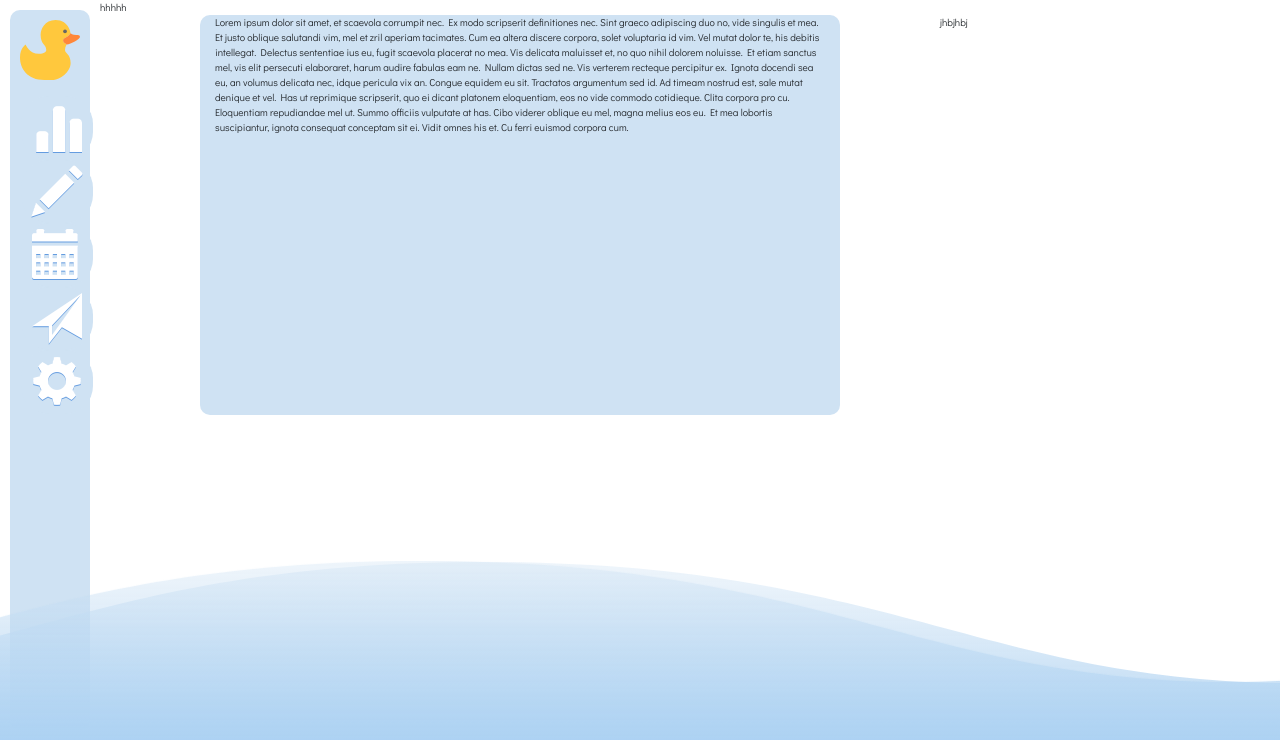
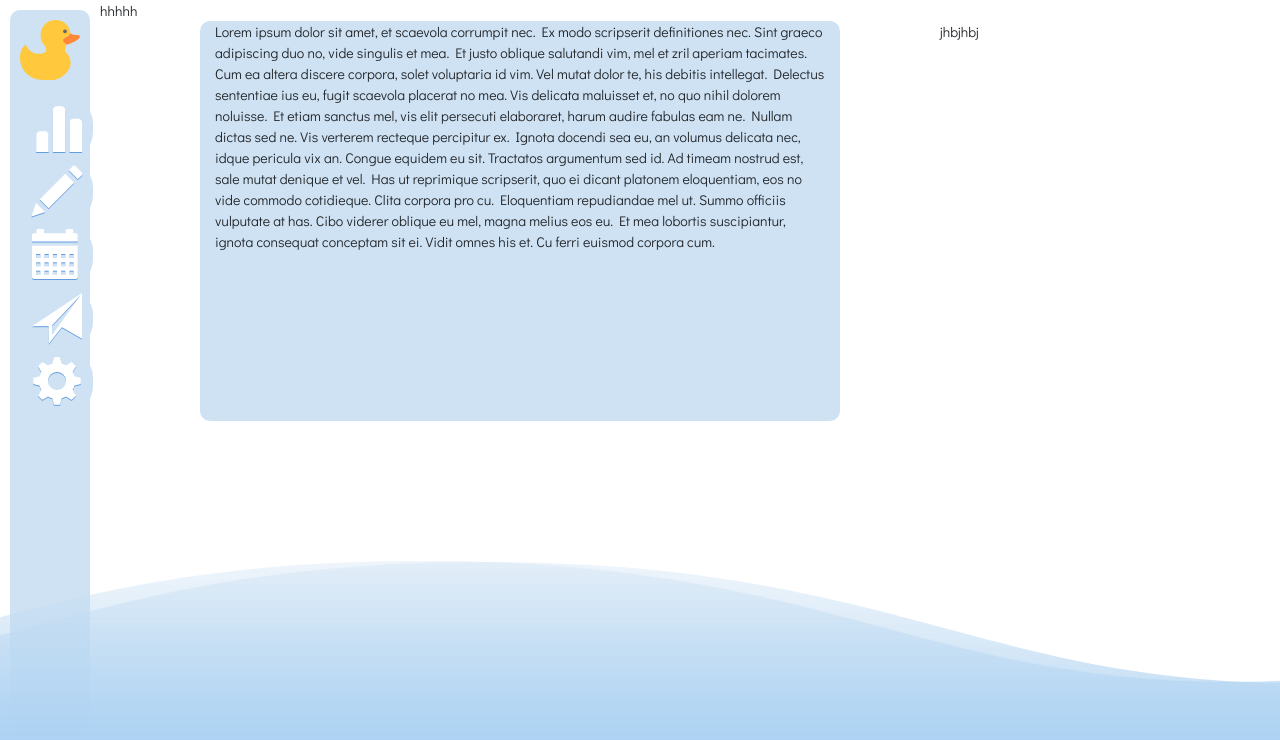
Before and after one commit to devzu/KOMA, a React (Create React App) app in the folder koma-app/: page / in a window 1280 px wide. Shown: the top 740 px of the page. Built offline with nearby package versions, Linux system fonts and the light colour scheme; a web font is replaced by a local one.

Commit message:
Fixat router
Jag är BÄST

```diff
--- a/koma-app/src/App.js
+++ b/koma-app/src/App.js
@@ -101,6 +101,7 @@ const MainMenu = () => {
       {
         return (
             <Router>
+            <div>
               <link rel="stylesheet" href="https://stackpath.bootstrapcdn.com/bootstrap/4.1.3/css/bootstrap.min.css" integrity="sha384-MCw98/SFnGE8fJT3GXwEOngsV7Zt27NXFoaoApmYm81iuXoPkFOJwJ8ERdknLPMO" crossorigin="anonymous"></link>
               <div className="App">
 
@@ -120,6 +121,7 @@ const MainMenu = () => {
                 </div>
               </div>
               </div> </div>
+            </div>
             </Router>
         );
       }
--- a/koma-app/src/index.js
+++ b/koma-app/src/index.js
@@ -1,8 +1,8 @@
 import React from 'react';
 import ReactDOM from 'react-dom';
 import './index.css';
-import App from './App';
-import '../node_modules/bootstrap/dist/css/bootstrap.min.css';
+import App from './App.js';
+
 //  import {Knapp2Test} from "./b.js";
 
 ReactDOM.render(<App />, document.getElementById('root'));
--- a/koma-app/src/main.css
+++ b/koma-app/src/main.css
@@ -1,6 +1,7 @@
 @import url('https://fonts.googleapis.com/css?family=Didact+Gothic');@import url('https://fonts.googleapis.com/css?family=Allerta+Stencil|Black+And+White+Picture');
 .App {
     font-family: 'Didact Gothic', sans-serif;
+    font-size: 14px;
 
 }
 .page-title{
@@ -85,8 +86,6 @@ progress[value]::-webkit-progress-value {
     transition-timing-function: ease;
 }
 
-/* BAJS FÖR POP-UP! */
-
 .popup {
     position: fixed;
     width: 100%;
```
